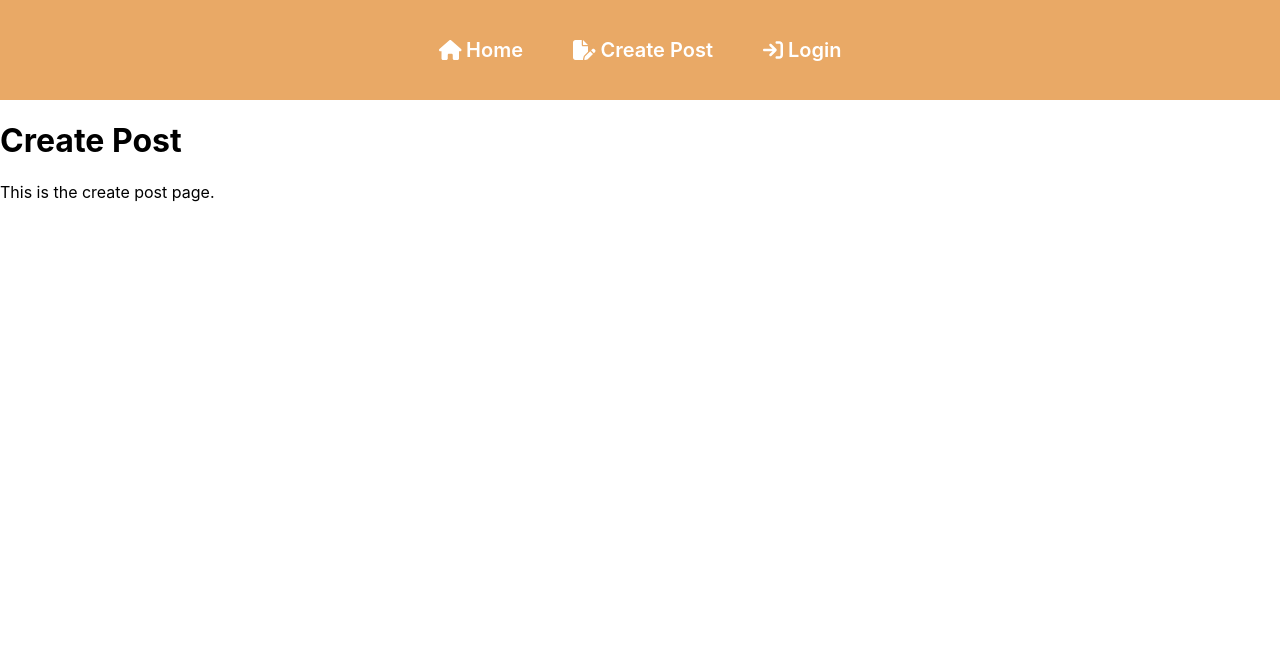
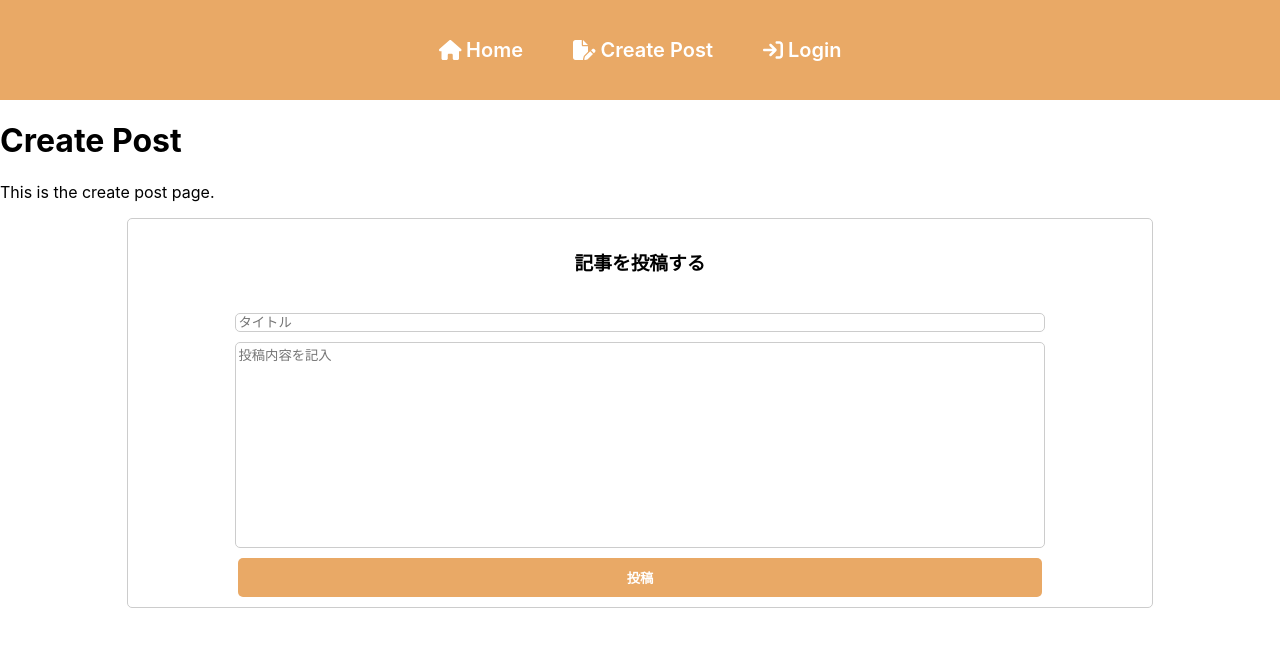
Before and after one commit to Yamayamaaya/blog-app, a React (Create React App) app: page /create-post in a window 1280 px wide. Shown: the top 646 px of the page. Built offline with nearby package versions, Linux system fonts and the light colour scheme.

Commit message:
create createPost page

```diff
--- /dev/null
+++ b/src/components/CreatePost.css
@@ -0,0 +1,70 @@
+/*
+        <div>
+            <h1>Create Post</h1>
+            <p>This is the create post page.</p>
+
+            <div className="postContainer">
+                <h3>記事を投稿する</h3>
+                <div className="inputPost">
+                    <input type="text" placeholder="Title" />
+                    <textarea placeholder="投稿内容を記入" />
+                    <button>投稿</button>
+                </div>
+            </div>
+        </div>
+
+*/
+
+/* 上記のコードにスタイルシートを当てる */
+
+.postContainer {
+    width : 80%;
+    margin : 0 auto;
+    border : 1px solid #ccc;
+    border-radius : 5px;
+}
+
+.postContainer h3 {
+    text-align : center;
+    padding : 10px;
+}
+
+.inputPost {
+    padding : 10px;
+    display: flex;
+    flex-direction: column;
+    align-items: center;
+}
+
+.inputPost input {
+    width : 80%;
+    margin-bottom : 10px;
+    border : 1px solid #ccc;
+    border-radius : 5px;
+}
+
+.inputPost textarea {
+    width : 80%;
+    margin-bottom : 10px;
+    border : 1px solid #ccc;
+    border-radius : 5px;
+    resize : none;
+    height : 200px;
+}
+
+.inputPost button {
+    width : 80%;
+    padding : 10px;
+    border : none;
+    border-radius : 5px;
+    background-color : #e9a966;
+    color : #fff;
+    font-weight : 600;
+    cursor : pointer;
+    transition : all 0.3s ease;
+}
+
+.inputPost button:hover {
+    background-color : #fff;
+    color : #000;
+}
--- a/src/components/CreatePost.js
+++ b/src/components/CreatePost.js
@@ -1,10 +1,30 @@
 import React from 'react';
+import './CreatePost.css';
+import { useState } from 'react';
 
 const CreatePost = () => {
+    const [title, setTitle] = useState('');
+    const [content, setContent] = useState('');
+
+    const createPost = () => {
+        const post = {title, content};
+        console.log(post);
+    }
+
+
     return (
         <div>
             <h1>Create Post</h1>
             <p>This is the create post page.</p>
+
+            <div className="postContainer">
+                <h3>記事を投稿する</h3>
+                <div className="inputPost">
+                    <input type="text" placeholder="タイトル" onChange={(e) => setTitle(e.target.value)}/>
+                    <textarea placeholder="投稿内容を記入" onChange={(e) => setContent(e.target.value)}/>
+                    <button className="postButton" onClick={createPost}>投稿</button>
+                </div>
+            </div>
         </div>
     );
 }
```
